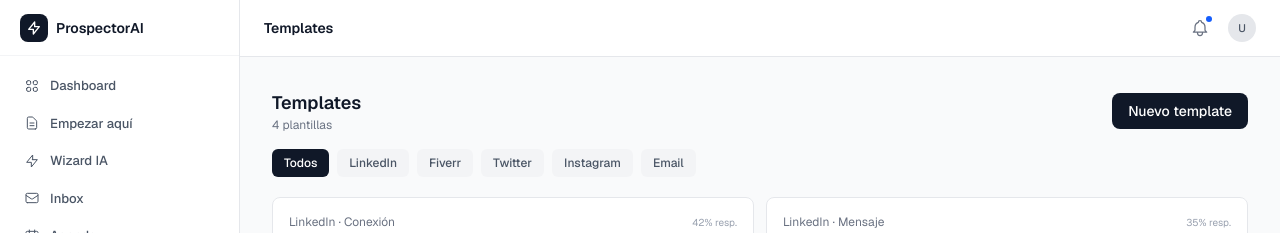
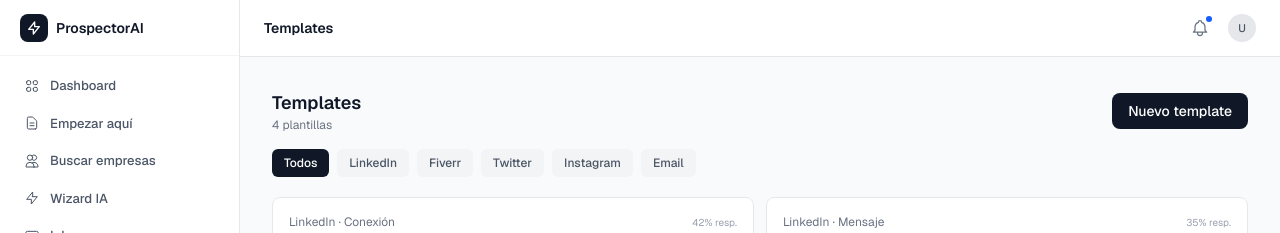
Before and after one commit to kepabilbao67-bot/prospector-AI, a Next.js app: page /templates in a window 1280 px wide. Shown: the top 233 px of the page. Built offline with nearby package versions, Linux system fonts and the light colour scheme; no server answers; the database is empty.

Commit message:
feat: expose company search in sidebar

```diff
--- a/src/components/ui/sidebar.tsx
+++ b/src/components/ui/sidebar.tsx
@@ -7,6 +7,7 @@
 const navigation = [
   { name: "Dashboard", href: "/", icon: "grid" },
   { name: "Empezar aquí", href: "/empezar", icon: "file-text" },
+  { name: "Buscar empresas", href: "/buscar-empresas", icon: "users" },
   { name: "Wizard IA", href: "/wizard", icon: "zap" },
   { name: "Inbox", href: "/inbox", icon: "mail" },
   { name: "Agenda", href: "/calendar", icon: "calendar" },
```
